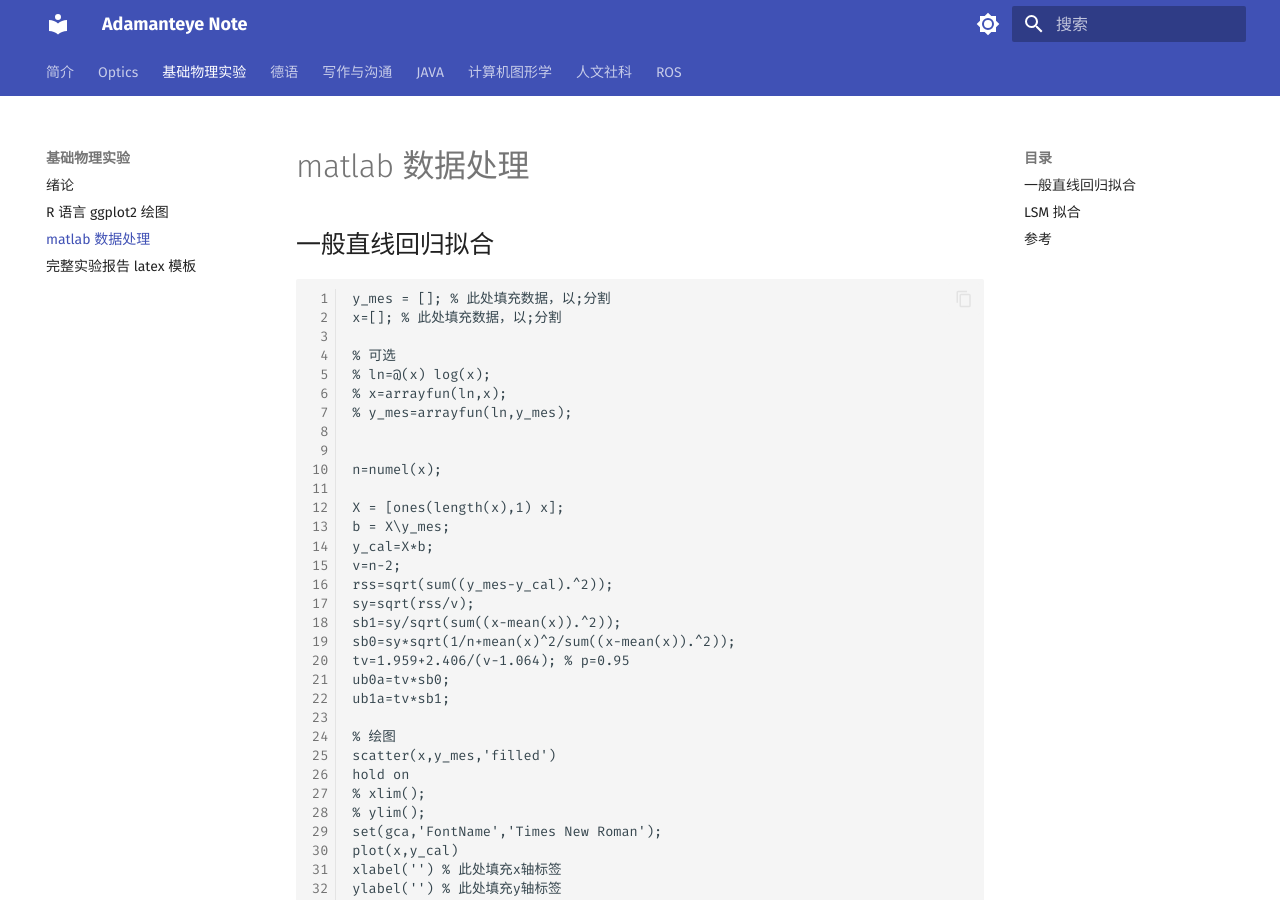
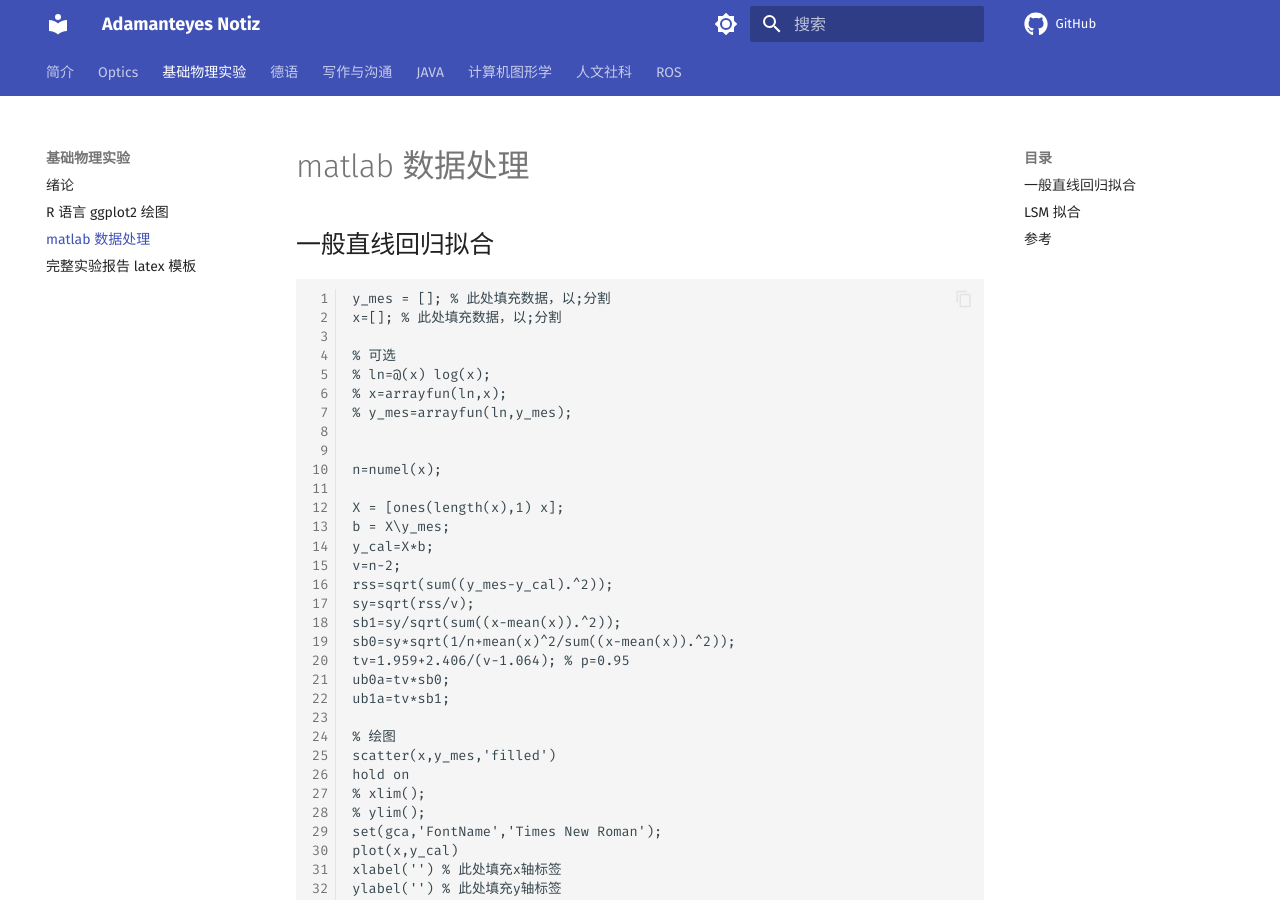
Before and after one commit to adamanteye/notiz, an MkDocs documentation site: the page built from docs/physics-lab/matlab.md, in a window 1280 px wide and 900 px high. Built offline with MkDocs 1.6.1 and Material for MkDocs 9.7.7, drawn with Linux system fonts in a browser that asks for light colours; comment, search, counter and statistics services are not loaded.

Commit message:
fix: 修改描述

```diff
--- a/mkdocs.yml
+++ b/mkdocs.yml
@@ -1,7 +1,7 @@
-site_name: Adamanteye Note
-
-site_description: Adamanteye 的学习笔记
-
+site_name: Adamanteyes Notiz
+site_url: https://adamanteye.github.io/notiz/
+site_description: Adamanteye 的笔记仓库
+repo_url: https://github.com/adamanteye/notiz
 
 nav:
   - 简介: index.md
```
Also changed, not shown: README.md (+2 -2 lines).
